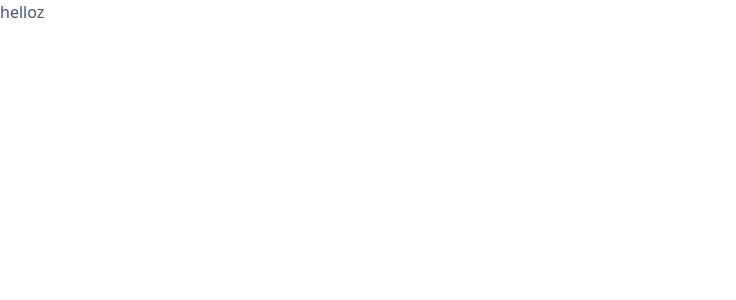
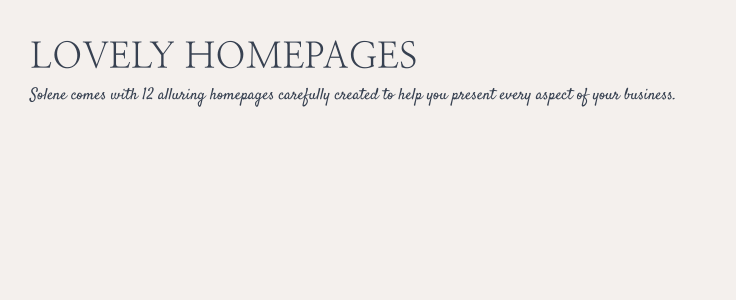
Before and after one commit to Ahmed-Osama-Salem/templates_workshop, a Next.js app: page / in a window 1280 px wide. Shown: the top 300 px of the page, without its empty margins (0-736 px from the left). Built offline with nearby package versions, Linux system fonts and the light colour scheme.

Commit message:
feat(layout): add layout,tailwind config,fonts

```diff
--- /dev/null
+++ b/src/component/layouts/ThemeLayout.tsx
@@ -0,0 +1,9 @@
+import type { ReactNode } from 'react';
+
+const ThemeLayout: React.FC<{
+  children: ReactNode;
+}> = (props) => {
+  return <section className="theme-layout-container">{props.children}</section>;
+};
+
+export default ThemeLayout;
--- a/src/pages/index.tsx
+++ b/src/pages/index.tsx
@@ -1,4 +1,5 @@
 import { Meta } from '@/component/layouts/Meta';
+import ThemeLayout from '@/component/layouts/ThemeLayout';
 import { Main } from '@/component/templates/Main';
 
 const Index = () => {
@@ -11,7 +12,13 @@
         />
       }
     >
-      <h1>helloz</h1>
+      <ThemeLayout>
+        <h1 className="font-Nanum-Myeongjo text-4xl">LOVELY HOMEPAGES</h1>
+        <p className="font-Satisfy">
+          Solene comes with 12 alluring homepages carefully created to help you
+          present every aspect of your business.
+        </p>
+      </ThemeLayout>
     </Main>
   );
 };
--- a/src/styles/global.css
+++ b/src/styles/global.css
@@ -1,7 +1,13 @@
+@import url('https://fonts.googleapis.com/css2?family=Nanum+Myeongjo:wght@400;700;800&family=Satisfy&display=swap');
 @tailwind base;
 
+.theme-layout-container{
+  @apply h-[2000px] w-full bg-gray-light p-[30px]
+}
 
 
 @tailwind components;
 
+
+
 @tailwind utilities;
--- a/tailwind.config.js
+++ b/tailwind.config.js
@@ -17,27 +17,12 @@
     extend: {
       colors: {
         gray: {
-          100: '#f7fafc',
-          200: '#edf2f7',
-          300: '#e2e8f0',
-          400: '#cbd5e0',
-          500: '#a0aec0',
-          600: '#718096',
-          700: '#4a5568',
-          800: '#2d3748',
-          900: '#1a202c',
+          light: '#f4f0ed',
         },
-        blue: {
-          100: '#ebf8ff',
-          200: '#bee3f8',
-          300: '#90cdf4',
-          400: '#63b3ed',
-          500: '#4299e1',
-          600: '#3182ce',
-          700: '#2b6cb0',
-          800: '#2c5282',
-          900: '#2a4365',
-        },
+      },
+      fontFamily: {
+        'Nanum-Myeongjo': 'Nanum Myeongjo',
+        Satisfy: 'Satisfy',
       },
     },
   },
```
